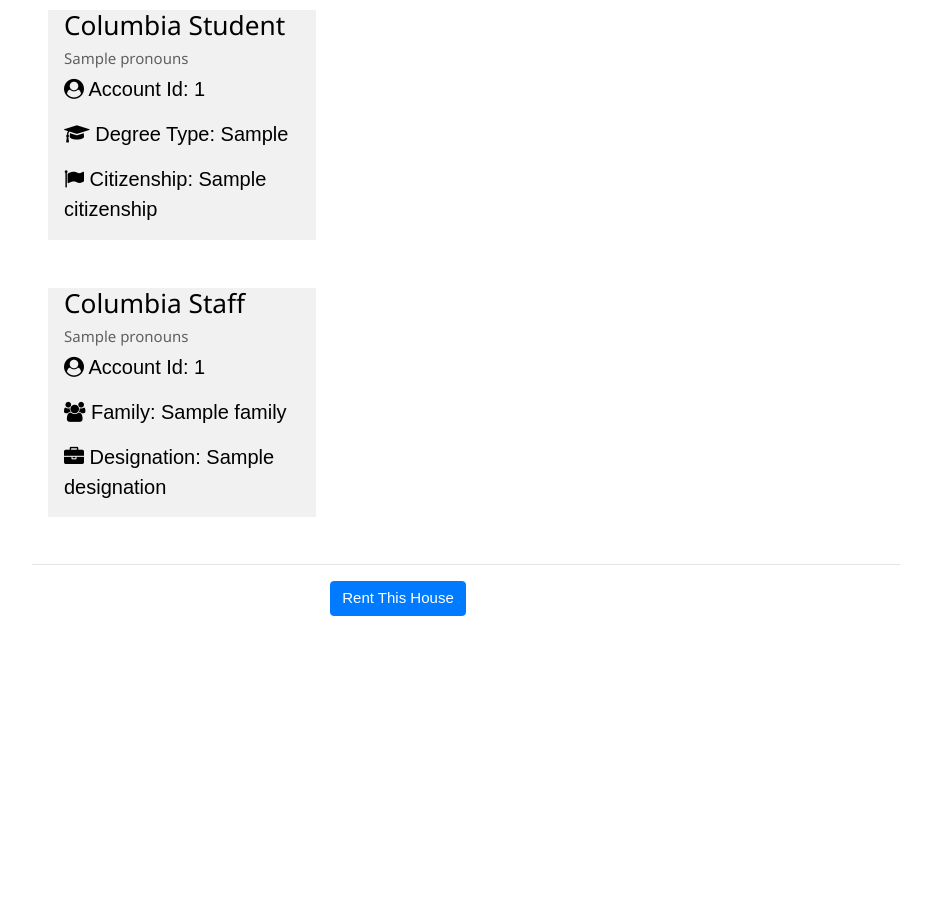
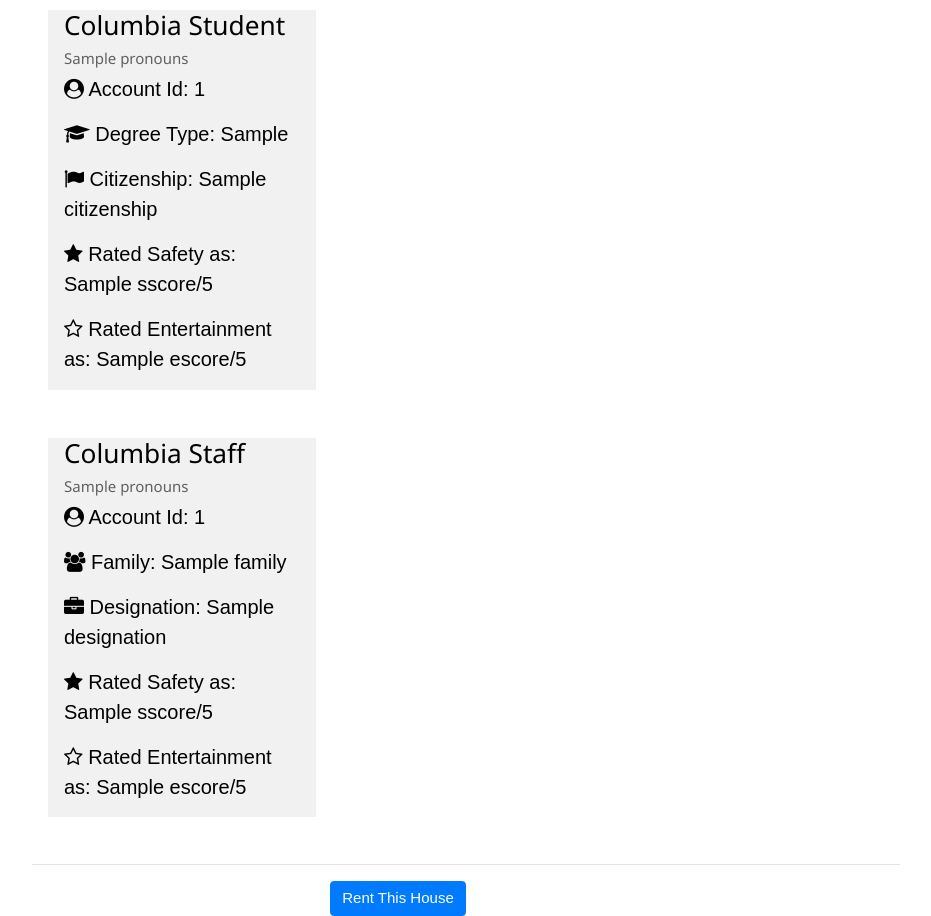
Before and after one commit to madhulikabalakumar/csw4111-househunt, a Flask app: template templates/details.html in a window 1280 px wide. Shown: the part 970-1886 px from the top of the page, without its empty margins (19-950 px from the left). Before the commit the page ends 1586 px from the top, so only its background shows below. Run offline with Flask 3, Linux system fonts and the light colour scheme; the template is opened without the code that fills it: most values are stand-ins (such as "Sample title", 1, 10 or a date in 2020); parts of the project's set-up code (start-up, migrations or seed data) failed here and were passed over; some libraries are stand-ins or nearby versions.

Commit message:
Add user rating to details

```diff
--- a/server.py
+++ b/server.py
@@ -379,9 +379,13 @@
     bldg_details = g.conn.execute("SELECT bldg_address, elevator, laundry, super, dist_to_cu, dist_to_public_transport, prox_to_groc_store, entertainment_rating FROM Building WHERE bldg_address = %s", bldg_name).fetchone()
     broker_details = g.conn.execute("SELECT name, company, contact, rating FROM Broker WHERE contact = %s", house_details.contact).fetchone()
 
-    userid = conn.execute("SELECT account_id FROM Lease_Info_Rented_By WHERE flat_no = %s AND bldg_address = %s", flat, bldg_name).fetchall()
-    student_details = conn.execute("SELECT C.account_id, C.pronouns, S.degree_type, S.citizenship FROM CU_User C, Student S WHERE C.account_id = S.account_id AND C.account_id IN (SELECT account_id FROM Lease_Info_Rented_By WHERE flat_no = %s AND bldg_address = %s)", flat, bldg_name)
-    nonstudent_details = conn.execute("SELECT C.account_id, C.pronouns, N.family, N.designation FROM CU_User C, Non_Student N WHERE C.account_id = N.account_id AND C.account_id IN (SELECT account_id FROM Lease_Info_Rented_By WHERE flat_no = %s AND bldg_address = %s)", flat, bldg_name)
+    student_details = conn.execute(
+        "SELECT C.account_id, C.pronouns, S.degree_type, S.citizenship, G.score AS sscore, E.score AS escore FROM CU_User C, Student S, Lease_Info_Rented_By L LEFT OUTER JOIN Gave_Safety_Rating G ON L.account_id = G.account_id AND G.flat_no = L.flat_no AND G.bldg_address=L.bldg_address LEFT OUTER JOIN Gave_Entertainment_Rating E ON L.account_id = E.account_id AND E.bldg_address=L.bldg_address WHERE C.account_id = S.account_id AND L.account_id = S.account_id AND L.flat_no = %s AND L.bldg_address = %s",
+        flat, bldg_name)
+
+    nonstudent_details = conn.execute(
+        "SELECT C.account_id, C.pronouns, N.family, N.designation, G.score AS sscore, E.score AS escore FROM CU_User C, Non_Student N, Lease_Info_Rented_By L LEFT OUTER JOIN Gave_Safety_Rating G ON L.account_id = G.account_id AND G.flat_no = L.flat_no AND G.bldg_address=L.bldg_address LEFT OUTER JOIN Gave_Entertainment_Rating E ON L.account_id = E.account_id AND E.bldg_address=L.bldg_address WHERE C.account_id = N.account_id AND L.account_id = N.account_id AND L.flat_no = %s AND L.bldg_address = %s",
+        flat, bldg_name)
 
     students = [dict(row) for row in student_details]
     nonstudents = [dict(row) for row in nonstudent_details]
@@ -484,7 +488,7 @@
   @click.option('--debug', is_flag=True)
   @click.option('--threaded', is_flag=True)
   @click.argument('HOST', default='0.0.0.0')
-  @click.argument('PORT', default=5303, type=int)
+  @click.argument('PORT', default=5305, type=int)
   def run(debug, threaded, host, port):
     """
     This function handles command line parameters.
--- a/templates/details.html
+++ b/templates/details.html
@@ -82,8 +82,13 @@
                 <p><i class="fa fa-user-circle"></i> Account Id: {{s.account_id}}</p>
                 <p><i class="fa fa-graduation-cap"></i> Degree Type: {{s.degree_type}}</p>
                 <p><i class="fa fa-flag"></i> Citizenship: {{s.citizenship}}</p>
-                <!--<p class="w3-large"><i class="fa fa-bath"></i> <i class="fa fa-phone"></i> <i class="fa fa-wifi"></i></p>-->
-                <!--<button class="w3-button w3-block w3-black w3-margin-bottom">Choose Room</button>-->
+
+                {% if s.sscore != None %}
+                <p><i class="fa fa-star"></i> Rated Safety as: {{s.sscore}}/5</p>
+                {% endif %}
+                {% if s.escore != None %}
+                <p><i class="fa fa-star-o"></i> Rated Entertainment as: {{s.escore}}/5</p>
+                {% endif %}
               </div>
             </div>
           {% endfor %}
@@ -98,13 +103,18 @@
                         <p><i class="fa fa-user-circle"></i> Account Id: {{st.account_id}}</p>
                         <p><i class="fa fa-users"></i> Family: {{st.family}}</p>
                         <p><i class="fa fa-briefcase"></i> Designation: {{st.designation}}</p>
+                        {% if st.sscore != None %}
+                        <p><i class="fa fa-star"></i> Rated Safety as: {{st.sscore}}/5</p>
+                        {% endif %}
+                        {% if st.escore != None %}
+                        <p><i class="fa fa-star-o"></i> Rated Entertainment as: {{st.escore}}/5</p>
+                        {% endif %}
                     </div>
                 </div>
             {% endfor %}
         </div>
 
         <hr>
-
 
   </div>
 
```
